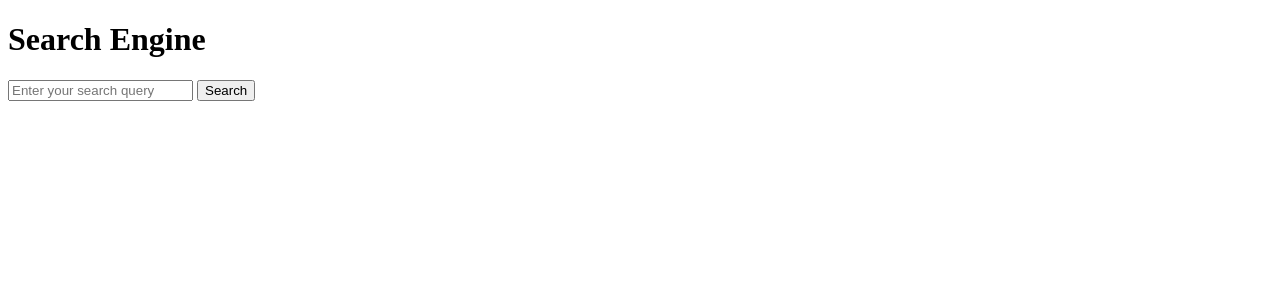
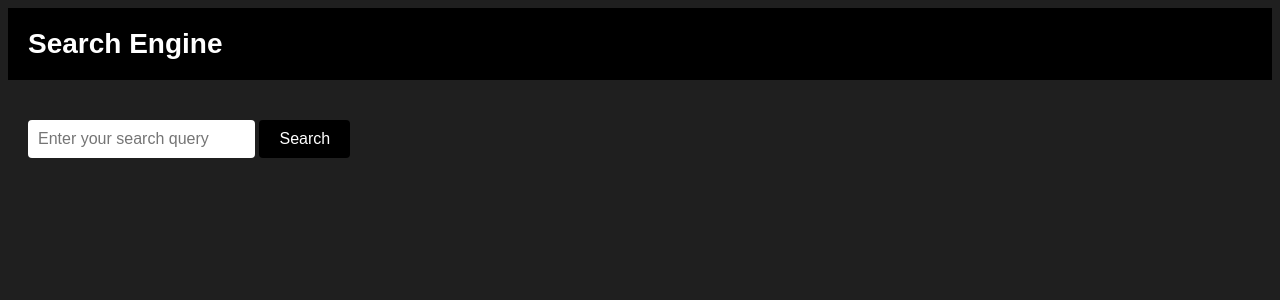
Before and after one commit to Levi-Ramirez/search_engine, a Flask app: page / in a window 1280 px wide. Shown: the top 300 px of the page. Run offline with Flask 3, Linux system fonts and the light colour scheme.

Commit message:
added css uses chat gpt to the search pages, they looking real nice rn (dark mode)

```diff
--- a/templates/index.html
+++ b/templates/index.html
@@ -2,12 +2,102 @@
 <html>
 <head>
    <title>Search Engine</title>
+   <style>
+      /* Global Styles */
+      body {
+        background-color: #1f1f1f;
+        color: #fff;
+        font-family: Arial, sans-serif;
+      }
+
+      a {
+        color: #fff;
+      }
+
+      /* Header Styles */
+      header {
+        background-color: #000;
+        padding: 20px;
+      }
+
+      h1 {
+        font-size: 28px;
+        margin: 0;
+        color: #fff;
+      }
+
+      /* Form Styles */
+      form {
+        margin-top: 20px;
+        padding: 20px;
+      }
+
+      input[type="text"] {
+        padding: 10px;
+        font-size: 16px;
+        border-radius: 4px;
+        border: none;
+      }
+
+      button[type="submit"] {
+        padding: 10px 20px;
+        font-size: 16px;
+        background-color: #000;
+        color: #fff;
+        border: none;
+        border-radius: 4px;
+        cursor: pointer;
+      }
+
+      /* Dark Mode Styles */
+      body.dark-mode {
+        background-color: #000;
+        color: #fff;
+      }
+
+      body.dark-mode a {
+        color: #fff;
+      }
+
+      body.dark-mode header {
+        background-color: #111;
+      }
+
+      body.dark-mode h1 {
+        color: #fff;
+      }
+
+      body.dark-mode form {
+        background-color: #111;
+      }
+
+      body.dark-mode input[type="text"] {
+        background-color: #111;
+        color: #fff;
+      }
+
+      body.dark-mode button[type="submit"] {
+        background-color: #000;
+        color: #fff;
+      }
+   </style>
 </head>
 <body>
-   <h1>Search Engine</h1>
+   <header>
+      <h1>Search Engine</h1>
+   </header>
+
    <form action="{{ url_for('perform_search') }}" method="GET">
        <input type="text" name="query" placeholder="Enter your search query">
        <button type="submit">Search</button>
    </form>
+
+   <script>
+      // JavaScript code to toggle dark mode
+      function toggleDarkMode() {
+         const body = document.querySelector('body');
+         body.classList.toggle('dark-mode');
+      }
+   </script>
 </body>
 </html>
```
Also changed, not shown: templates/results.html (+61 -0 lines).
